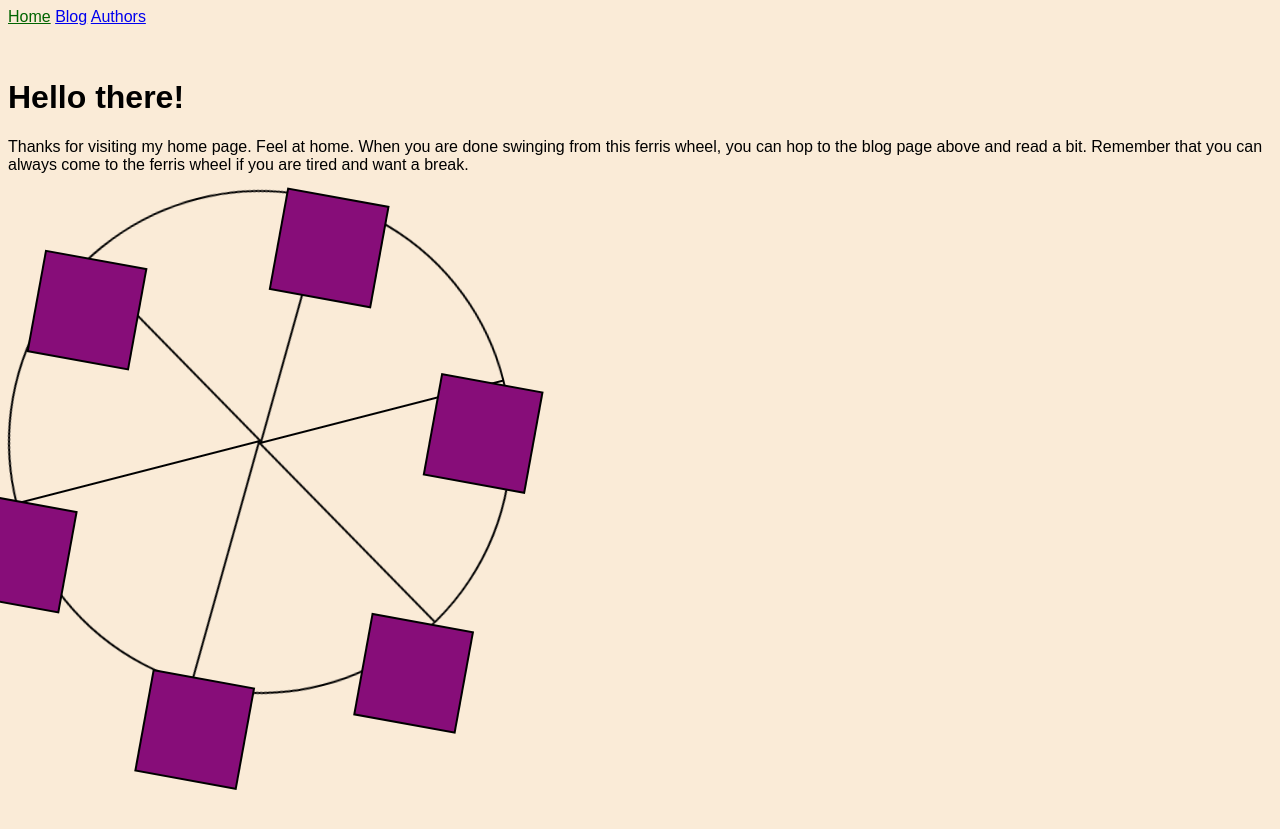
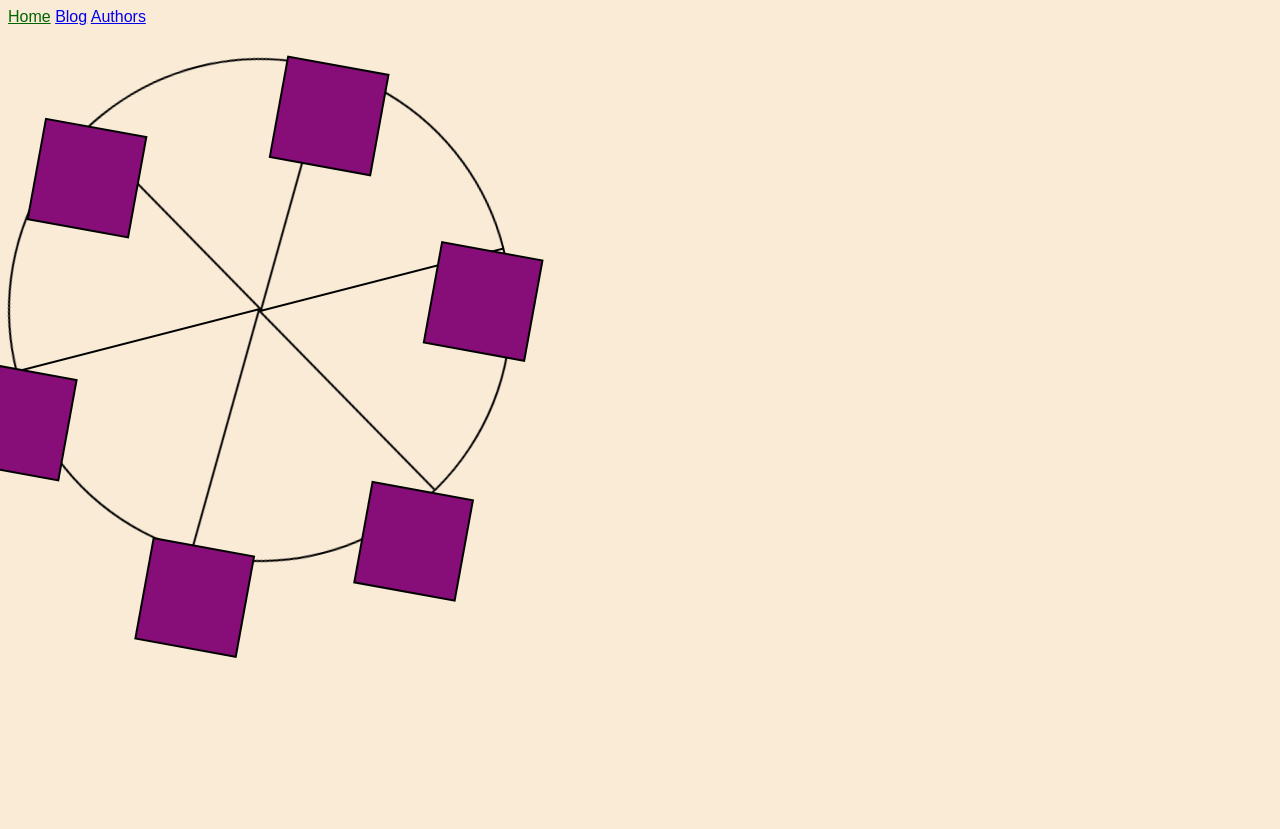
Before and after one commit to habasweiny/habasweiny.github.io, a Jekyll site: the page built from index.html, in a window 1280 px wide. Shown: the top 829 px of the page. Built offline with Jekyll 4.4.1, drawn with Linux system fonts in a browser that asks for light colours.

Commit message:
changed the entire home page

```diff
--- a/index.html
+++ b/index.html
@@ -10,11 +10,6 @@ title: Home
     <link rel="stylesheet" href="./styles.css">
   </head>
   <body>
-    <div>
-      <h1>Hello there!</h1>
-      <p class="paragraph">Thanks for visiting my home page. Feel at home. When you are done swinging from this ferris wheel, you can hop to the blog page above and read a bit.
-        Remember that you can always come to the ferris wheel if you are tired and want a break.</p>
-
     <div class="wheel">
       <span class="line"></span>
       <span class="line"></span>
```
